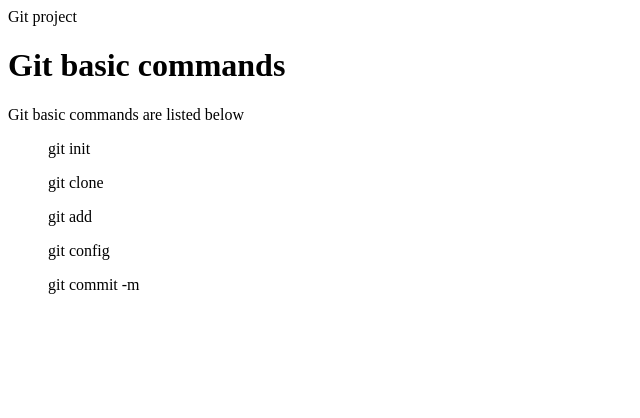
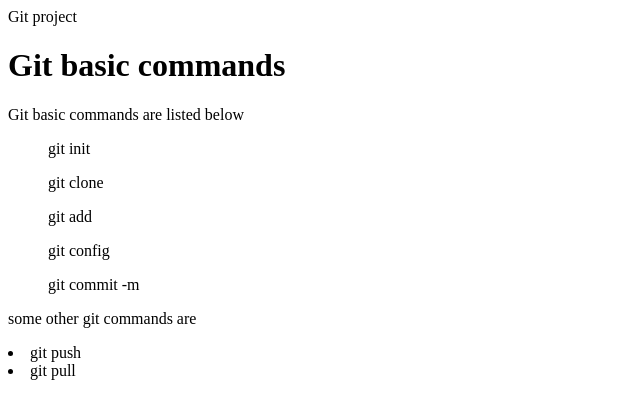
Before and after one commit to AjushNitta/helloworld, a plain HTML site: page index1.html in a window 1280 px wide. Shown: the whole page, without its empty margins (0-640 px from the left). Drawn offline with Linux system fonts and the light colour scheme.

Commit message:
added para

```diff
--- a/index1.html
+++ b/index1.html
@@ -10,5 +10,8 @@
         <ul>git add</ul>
         <ul>git config</ul>
         <ul>git commit -m</ul>
+        <p>some other git commands are</p>
+        <li>git push</li>
+        <li>git pull</li>
     </body>
 </html>
```
